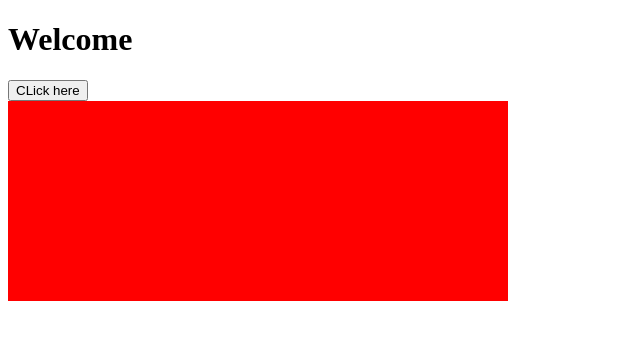
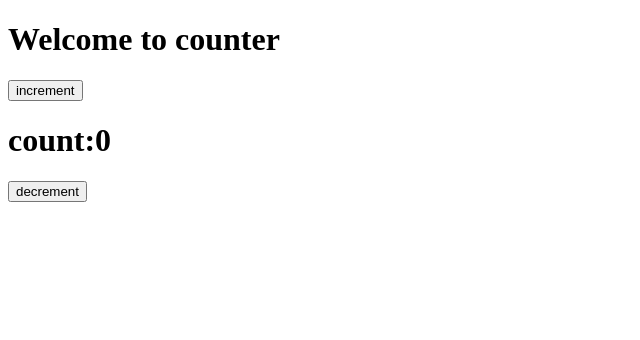
Before and after one commit to git-tusharr/react-practice, a React (Vite) app: page / in a window 1280 px wide. Shown: the top 340 px of the page, without its empty margins (0-640 px from the left). Built offline with nearby package versions, Linux system fonts and the light colour scheme.

Commit message:
counter redux toolkit

```diff
--- a/src/App.jsx
+++ b/src/App.jsx
@@ -1,20 +1,16 @@
 import { useSelector,useDispatch } from "react-redux";
-import { colorChange } from "./colorSlice";
+import { increment,decrement } from "./counterSlice";
 
 const App=()=>{
 
-  const bgcolor=useSelector(state=>state.mycolor.color);
+  const count=useSelector(state=>state.mycounter.count);
   const dispatch=useDispatch();
   return(
     <>
-    <h1>Welcome</h1>
-    <button onClick={()=>{dispatch(colorChange())}}>CLick here</button>
-    <div style={{width:"500px",height:"200px",backgroundColor:bgcolor}} >
-
-
-    </div>
-
-
+    <h1>Welcome to counter</h1>
+    <button onClick={()=>{dispatch(increment())}}>increment</button>
+    <h1>count:{count}</h1>
+    <button onClick={()=>{dispatch(decrement())}}>decrement</button>
     </>
   )
 }
--- a/src/colorSlice.jsx
+++ /dev/null
@@ -1,19 +0,0 @@
-import { createSlice } from "@reduxjs/toolkit";
-
-const colorSlice=createSlice({
-    name:"mycolor",
-    initialState:{
-        color:"red"
-    },
-
-    reducers:{
-        colorChange:(state)=>{
-            state.color="green";
-        }
-    }
-
-
-})
-
-export const {colorChange}=colorSlice.actions;
-export default colorSlice.reducer;
--- /dev/null
+++ b/src/counterSlice.jsx
@@ -0,0 +1,22 @@
+import { createSlice } from "@reduxjs/toolkit";
+
+const countSlice=createSlice({
+    name:"mycounter",
+    initialState:{
+        count:0
+    },
+
+    reducers:{
+        increment:(state)=>{
+            state.count=state.count+1;
+        },
+        decrement:(state)=>{
+            state.count=state.count-1;
+        }
+    }
+
+
+})
+
+export const {increment,decrement}=countSlice.actions;
+export default countSlice.reducer;
--- a/src/main.jsx
+++ b/src/main.jsx
@@ -7,9 +7,6 @@
     createRoot(document.getElementById('root')).render(
 
         <Provider store={store}>
-                 <App />
+        <App />
         </Provider>
-
-
-
     )
--- a/src/store.jsx
+++ b/src/store.jsx
@@ -1,9 +1,9 @@
 import { configureStore } from "@reduxjs/toolkit";
-import colorReducer from "./colorSlice"
+import counterReducer from "./counterSlice"
 
 const store =configureStore({
     reducer:{
-        mycolor:colorReducer
+        mycounter:counterReducer
     }
 })
 export default store;
```
